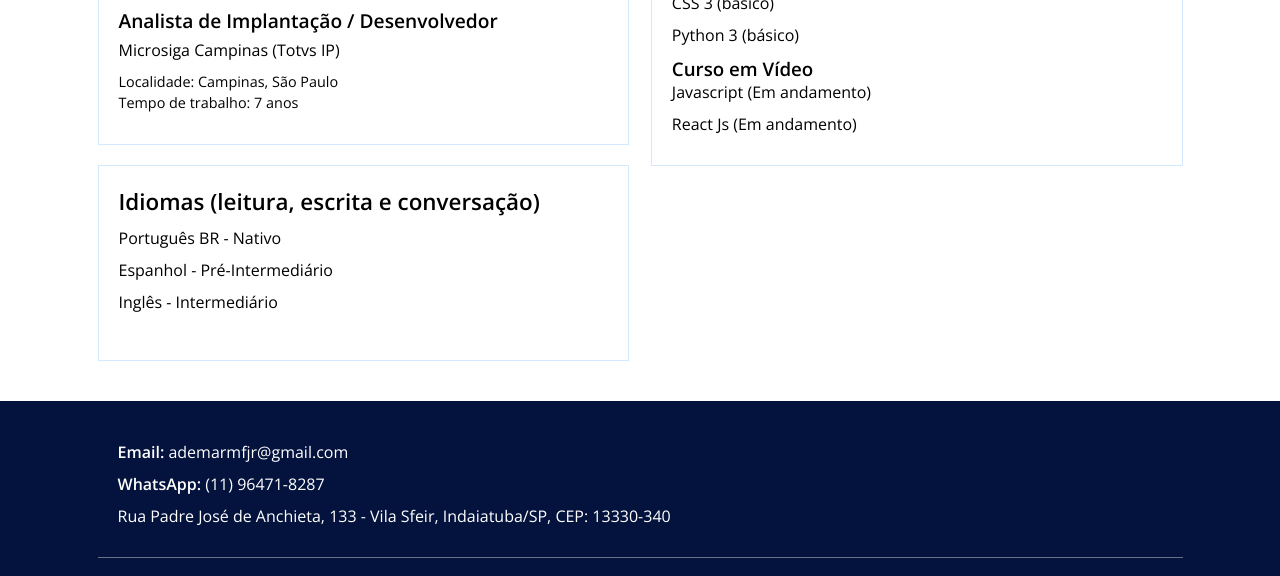
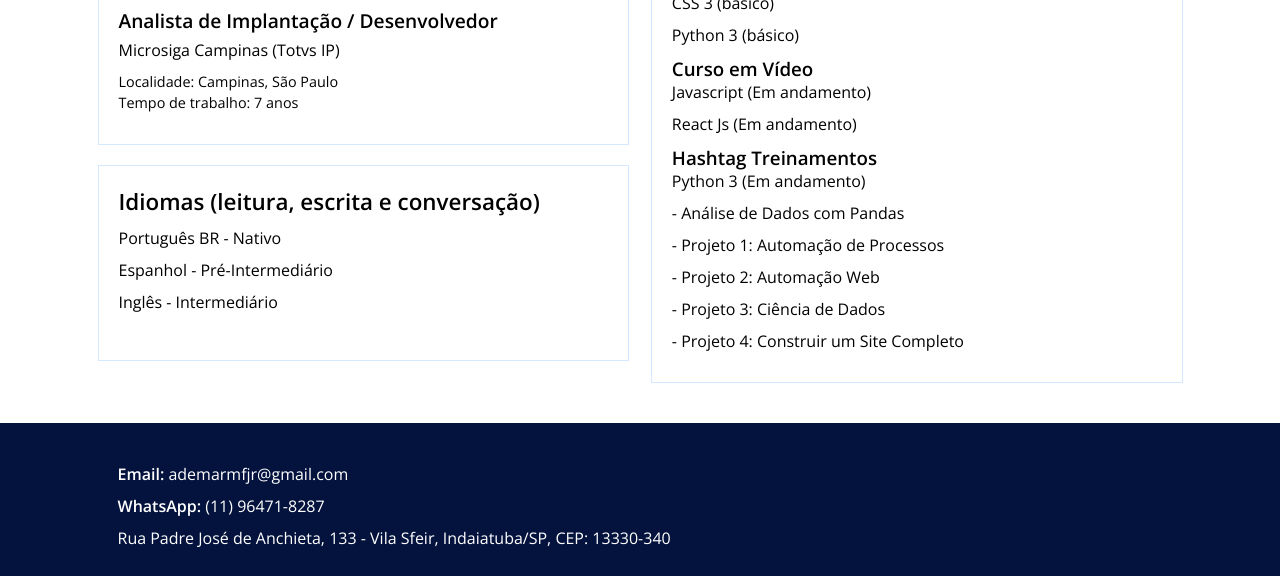
Before and after one commit to ademarfernandes/ademarfernandes.github.io, a plain HTML site: page index.html in a window 1280 px wide. Shown: the part 1738-2314 px from the top of the page. Drawn offline with nearby package versions, Linux system fonts and the light colour scheme.

Commit message:
Update index.html
Implementado o curso da Hashtag Treinamentos - Python.

```diff
--- a/index.html
+++ b/index.html
@@ -168,6 +168,14 @@
                                     <h3>Curso em Vídeo</h3>
                                     <li>Javascript (Em andamento)</li>
                                     <li>React Js (Em andamento)</li>
+
+                                    <h3>Hashtag Treinamentos</h3>
+                                    <li>Python 3 (Em andamento)</li>
+                                    <li>- Análise de Dados com Pandas</li>
+                                    <li>- Projeto 1: Automação de Processos</li>
+                                    <li>- Projeto 2: Automação Web</li>
+                                    <li>- Projeto 3: Ciência de Dados</li>
+                                    <li>- Projeto 4: Construir um Site Completo</li>
                                 </ul>
                             </section>
                         </div>
```
